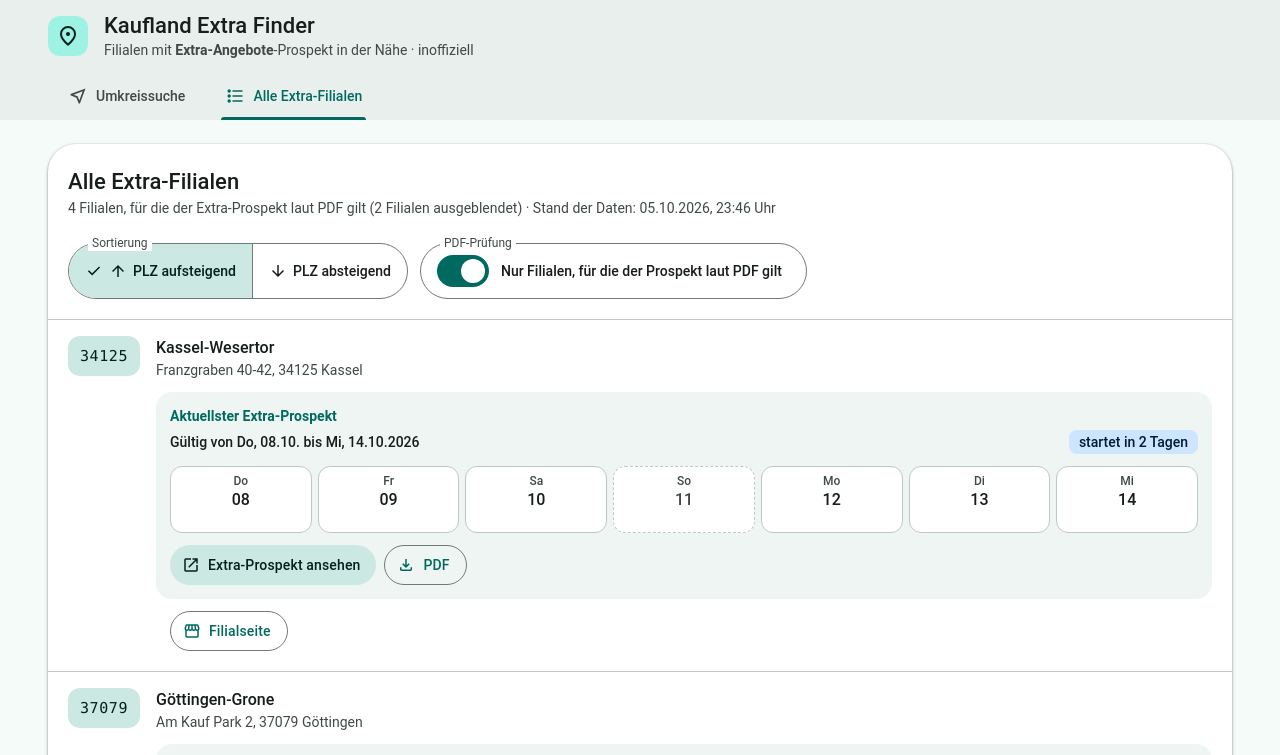
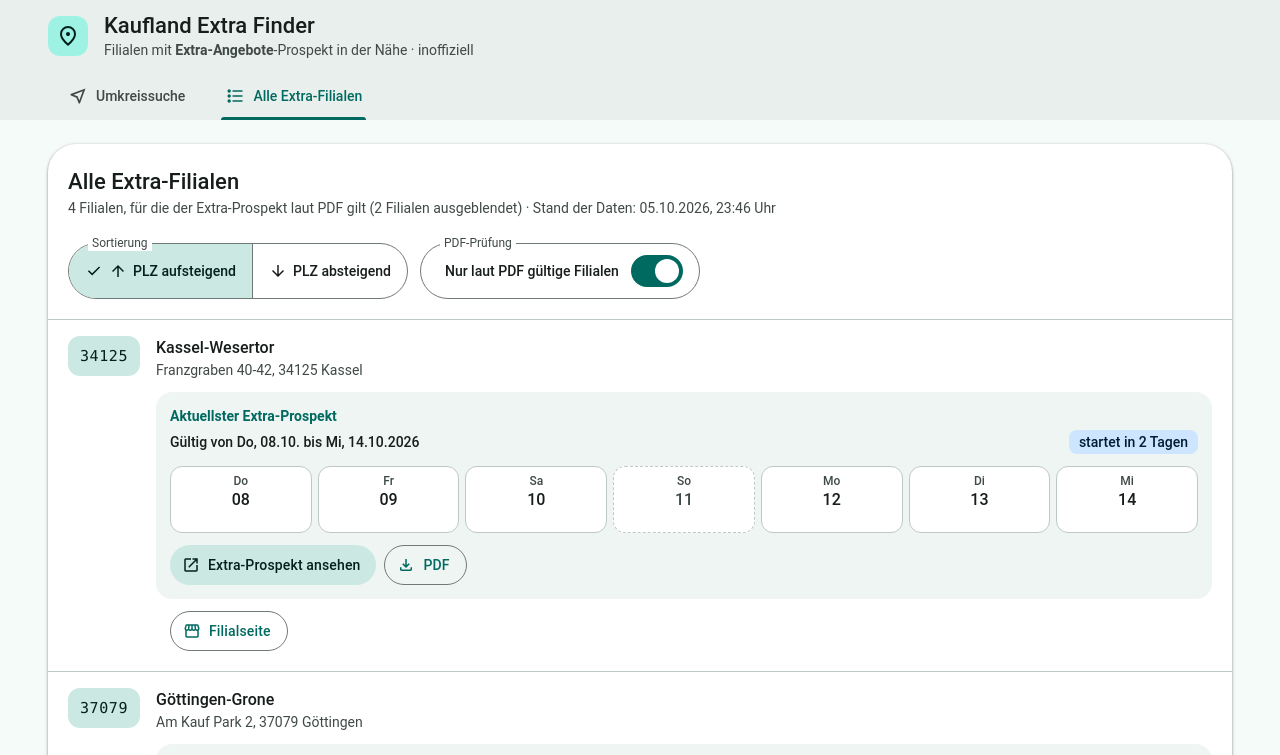
Before and after one commit to hannesgao/Kaufland-Extra-Finder, a website built with Vite: page web/index.html in a window 1280 px wide. Both pictures are taken after a click on the tab "Alle Extra-Filialen". Shown: the top 755 px of the page. Built offline with nearby package versions, Linux system fonts and the light colour scheme; files whose address does not match are found by name.

Commit message:
style(web): text-first PDF switch with a shorter label

```diff
--- a/web/index.html
+++ b/web/index.html
@@ -120,12 +120,10 @@
                     id="pdf-only-search"
                     checked
                   />
+                  <span class="switch__label">Nur laut PDF gültige Filialen</span>
                   <span class="switch__track" aria-hidden="true"
                     ><span class="switch__thumb"></span
                   ></span>
-                  <span class="switch__label"
-                    >Nur Filialen, für die der Prospekt laut PDF gilt</span
-                  >
                 </label>
               </fieldset>
             </div>
@@ -182,12 +180,10 @@
                     id="pdf-only-all"
                     checked
                   />
+                  <span class="switch__label">Nur laut PDF gültige Filialen</span>
                   <span class="switch__track" aria-hidden="true"
                     ><span class="switch__thumb"></span
                   ></span>
-                  <span class="switch__label"
-                    >Nur Filialen, für die der Prospekt laut PDF gilt</span
-                  >
                 </label>
               </fieldset>
             </div>
--- a/web/src/styles.css
+++ b/web/src/styles.css
@@ -531,18 +531,14 @@ a {
   font-weight: 500;
 }
 
-/* Switch on the left, text flush right (user request). */
+/* Material list-item order: text first (starts where the PLZ text starts), switch at the end. */
 .switch-field .switch {
   display: flex;
+  justify-content: space-between;
   width: 100%;
   height: 54px;
   margin-top: -7px;
-  padding: 0 24px 0 16px;
-}
-
-.switch-field .switch__label {
-  margin-left: auto;
-  text-align: right;
+  padding: 0 16px 0 24px;
 }
 
 .switch__input {
@@ -581,19 +577,19 @@ a {
     background 150ms ease;
 }
 
-.switch__input:checked + .switch__track {
+.switch__input:checked ~ .switch__track {
   border-color: var(--md-primary);
   background: var(--md-primary);
 }
 
-.switch__input:checked + .switch__track .switch__thumb {
+.switch__input:checked ~ .switch__track .switch__thumb {
   left: 22px;
   width: 24px;
   height: 24px;
   background: var(--md-on-primary);
 }
 
-.switch__input:focus-visible + .switch__track {
+.switch__input:focus-visible ~ .switch__track {
   outline: 3px solid var(--md-primary);
   outline-offset: 2px;
 }
```
